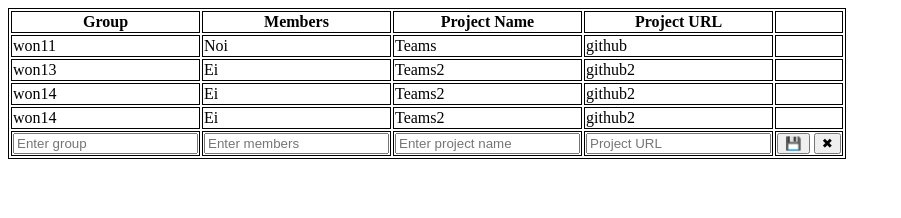
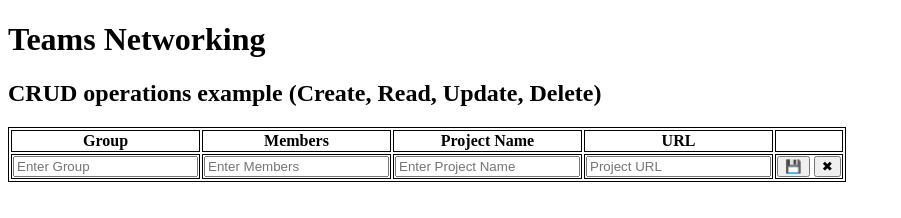
Before and after one commit to elenazaharia1/teams-networking, a plain HTML site: page index.html in a window 1280 px wide. Shown: the whole page, without its empty margins (0-901 px from the left). Drawn offline with Linux system fonts and the light colour scheme; no server answers.

Commit message:
create team request

```diff
--- a/index.html
+++ b/index.html
@@ -5,64 +5,78 @@
     <meta http-equiv="X-UA-Compatible" content="IE=edge" />
     <meta name="viewport" content="width=device-width, initial-scale=1.0" />
     <link rel="stylesheet" href="style.css" />
-    <title>Teams-Networking</title>
+    <title>Teams Networking</title>
   </head>
   <body>
-    <form action="secretariat" method="get">
+    <header>
+      <div id="header-wrapper">
+        <div id="header-">
+          <h1>Teams Networking</h1>
+          <h2>CRUD operations example (Create, Read, Update, Delete)</h2>
+        </div>
+      </div>
+    </header>
+    <section>
+      <form id="editForm" action="" method="POST">
         <table id="teams">
           <thead>
+            <tr>
               <th>Group</th>
               <th>Members</th>
               <th>Project Name</th>
-          <th>Project URL</th>
+              <th>URL</th>
               <th></th>
+            </tr>
           </thead>
           <tbody></tbody>
-
           <tfoot>
             <tr>
               <td>
                 <input
                   type="text"
-                required=""
+                  placeholder="Enter Group"
                   name="promotion"
                   id="promotion"
-                placeholder="Enter group"
+                  required
                 />
               </td>
               <td>
                 <input
                   type="text"
-                required=""
+                  placeholder="Enter Members"
                   name="members"
-                placeholder="Enter members"
+                  id="members"
+                  required
                 />
               </td>
               <td>
                 <input
                   type="text"
-                required=""
+                  placeholder="Enter Project Name"
                   name="name"
                   id="name"
-                placeholder="Enter project name"
+                  required
                 />
               </td>
               <td>
                 <input
                   type="text"
-                required=""
+                  placeholder="Project URL"
                   name="url"
                   id="url"
-                placeholder="Project URL"
+                  required
                 />
               </td>
               <td>
-              <button type="submit">💾</button> <button type="reset">✖</button>
+                <button type="submit">💾</button>
+                <button type="reset">✖</button>
               </td>
             </tr>
           </tfoot>
         </table>
       </form>
+    </section>
+
     <script src="index.js"></script>
   </body>
 </html>
--- a/index.js
+++ b/index.js
@@ -1,4 +1,9 @@
-fetch("teams.json")
+fetch("http://localhost:3000/teams-json", {
+  method: "GET",
+  headers: {
+    "Content-Type": "application/json",
+  },
+})
   .then((r) => r.json())
   .then((teams) => {
     displayTeams(teams);
@@ -18,3 +23,34 @@
 
   document.querySelector("#teams tbody").innerHTML = teamsHTML.join("");
 }
+
+function onSubmit(e) {
+  e.preventDefault();
+
+  fetch("http://localhost:3000/teams-json/create", {
+    method: "POST",
+    headers: {
+      "Content-Type": "application/json",
+    },
+    body: JSON.stringify({
+      promotion: document.getElementById("promotion").value,
+      members: document.getElementById("members").value,
+      name: document.getElementById("name").value,
+      url: document.getElementById("url").value,
+    }),
+  })
+    .then((r) => r.json())
+    .then((status) => {
+      console.warn("status", status.success, status.id);
+      if (status.success) {
+        window.location.reload();
+      }
+    });
+}
+
+function initEvents() {
+  const form = document.getElementById("editForm");
+  form.addEventListener("submit", onSubmit);
+}
+
+initEvents();
```
Lines whose indentation alone changed are shown as unchanged.
